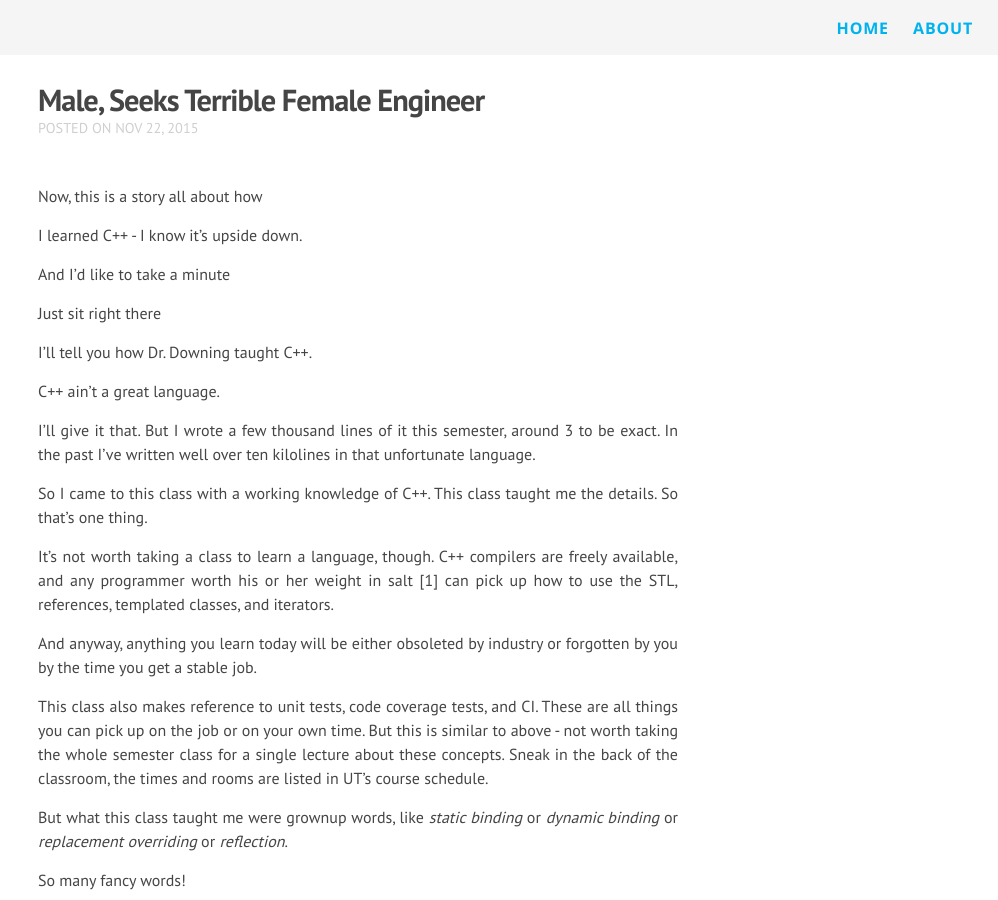
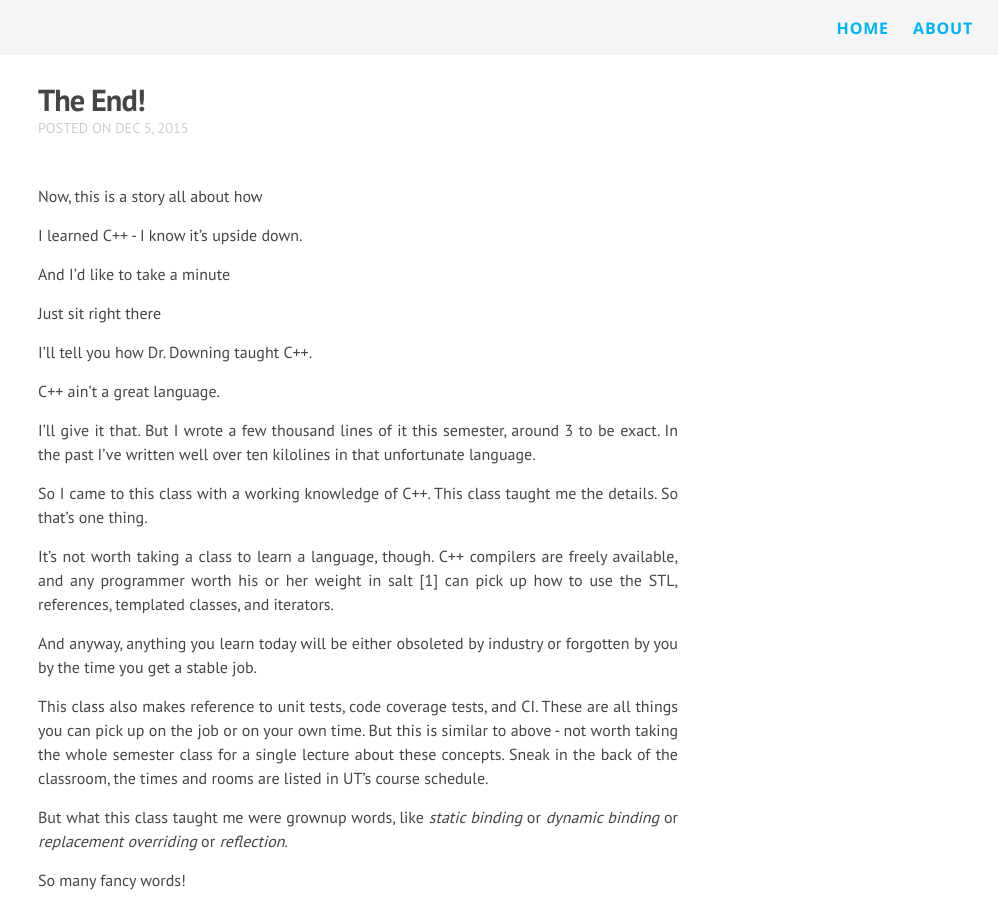
Before and after one commit to lkolbly/cs371p-web, a Jekyll site: the page built from _posts/2015-12-05-over-and-out.markdown, in a window 1280 px wide and 900 px high. Shown: the whole window, without its empty margins (282-1280 px from the left). Built offline with Jekyll 4.4.1, drawn with Linux system fonts in a browser that asks for light colours; nearby versions of some CDN libraries; Markdown is read by kramdown in place of the engine named in the settings.

Commit message:
Changed post title.

```diff
--- a/_posts/2015-12-05-over-and-out.markdown
+++ b/_posts/2015-12-05-over-and-out.markdown
@@ -1,7 +1,7 @@
 ---
 layout: post
-title: "Male, Seeks Terrible Female Engineer"
-date: 2015-11-22
+title: "The End!"
+date: 2015-12-05
 categories:
 ---
 Now, this is a story all about how
```
